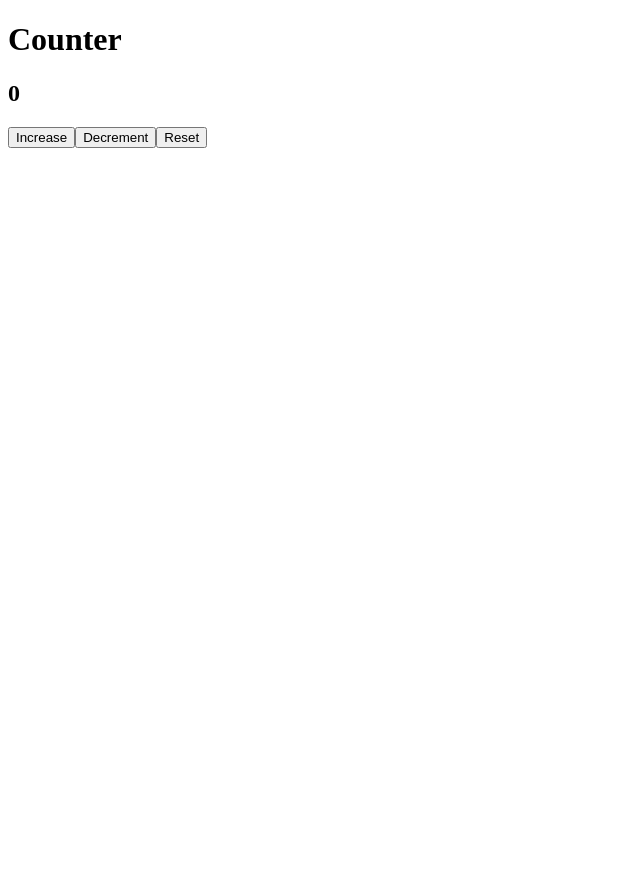
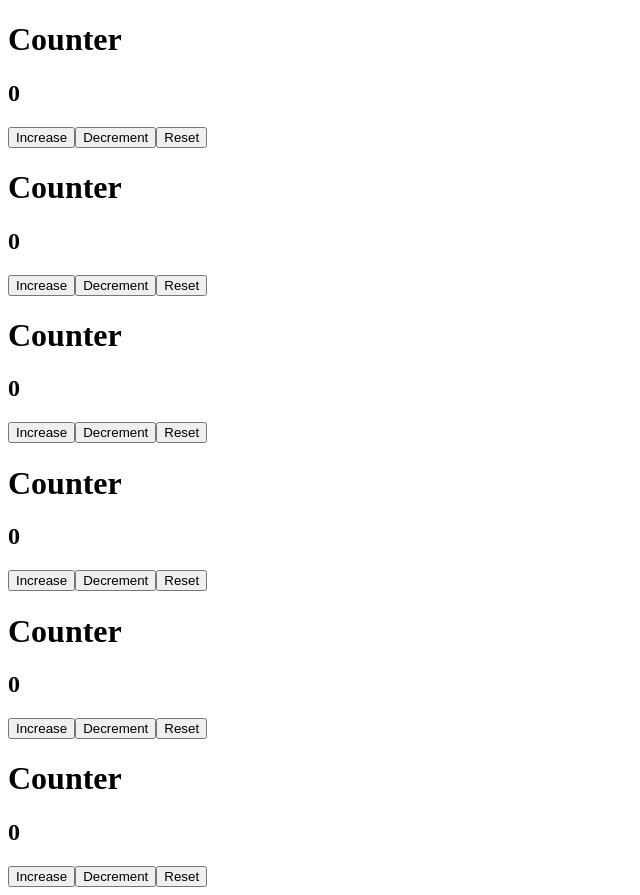
Before and after one commit to MartynaBartniczak/React, a React (Create React App) app: page / in a window 1280 px wide. Shown: the whole page, without its empty margins (0-640 px from the left). Before the commit the page ends 800 px from the top, so only its background shows below. Built offline with nearby package versions, Linux system fonts and the light colour scheme.

Commit message:
Counter with delta

```diff
--- a/src/components/App.js
+++ b/src/components/App.js
@@ -7,6 +7,11 @@ export default class App extends React.Component {
     return (
       <div>
         <Counter />
+        <Counter />
+        <Counter delta={100}/>
+        <Counter />
+        <Counter />
+        <Counter />
       </div>
     )
   }
--- a/src/components/Counter.js
+++ b/src/components/Counter.js
@@ -8,7 +8,7 @@ export default class Counter extends React.Component {
 
   updateValue = (delta) => {
     this.setState({
-      value: this.state.value + delta
+      value: this.state.value + delta * (this.props.delta || 1)
     })
   }
 
```
